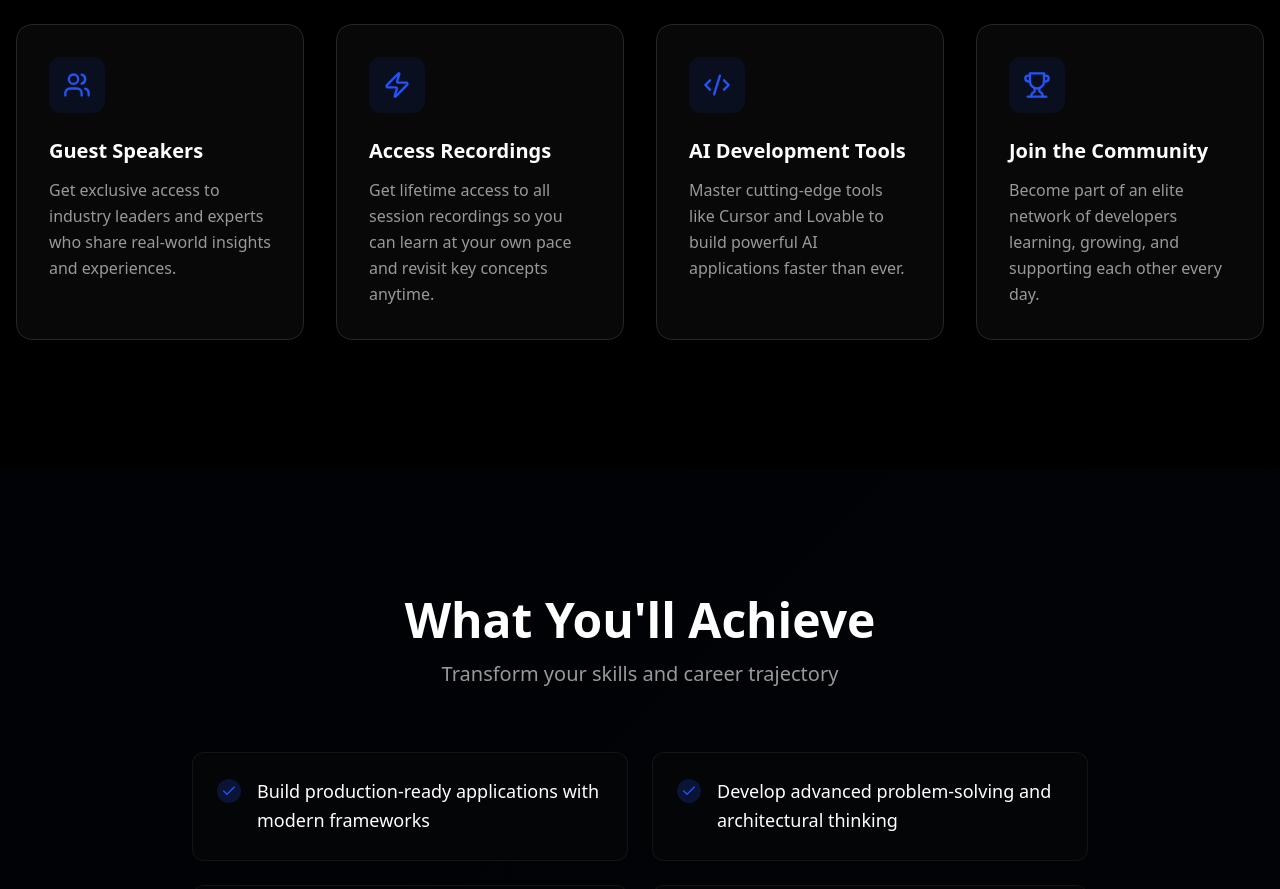
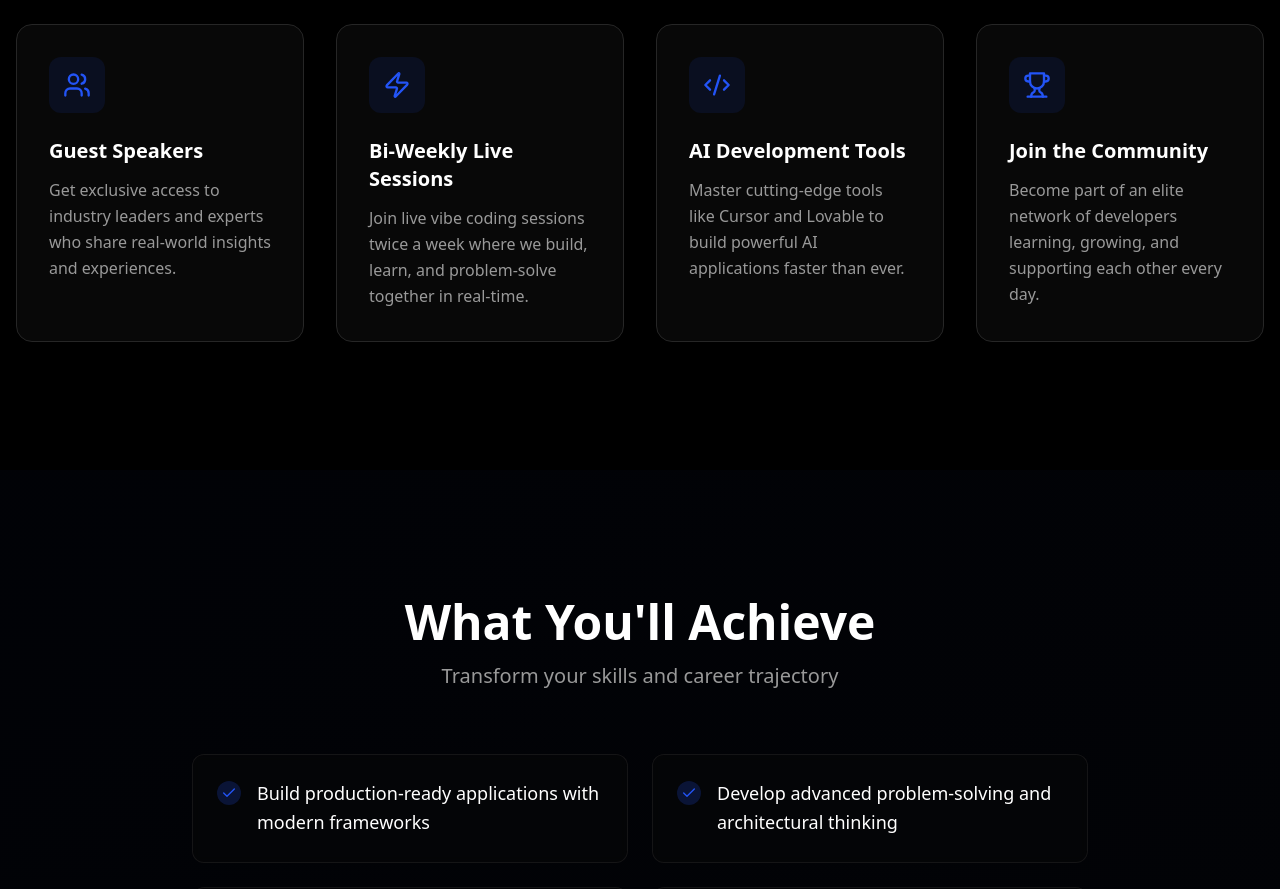
Before and after one commit to RodriguesJohn/mastermind-vibe-apply, a React (Vite) app: page / in a window 1280 px wide. Shown: the part 1060-1949 px from the top of the page. Built offline with nearby package versions, Linux system fonts and the light colour scheme; the HTML template or start-up script is replaced by a standard one.

Commit message:
Reverted to commit ed5f6d9e7a3a939a4d01554001e244e57378d75e

```diff
--- a/src/components/BenefitsSection.tsx
+++ b/src/components/BenefitsSection.tsx
@@ -8,8 +8,8 @@ const benefits = [
   },
   {
     icon: Zap,
-    title: "Access Recordings",
-    description: "Get lifetime access to all session recordings so you can learn at your own pace and revisit key concepts anytime.",
+    title: "Bi-Weekly Live Sessions",
+    description: "Join live vibe coding sessions twice a week where we build, learn, and problem-solve together in real-time.",
   },
   {
     icon: Code2,
```
